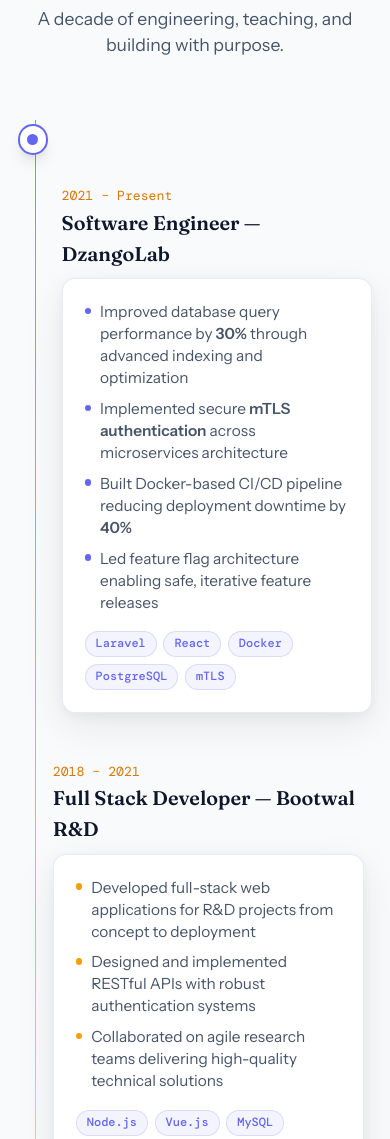
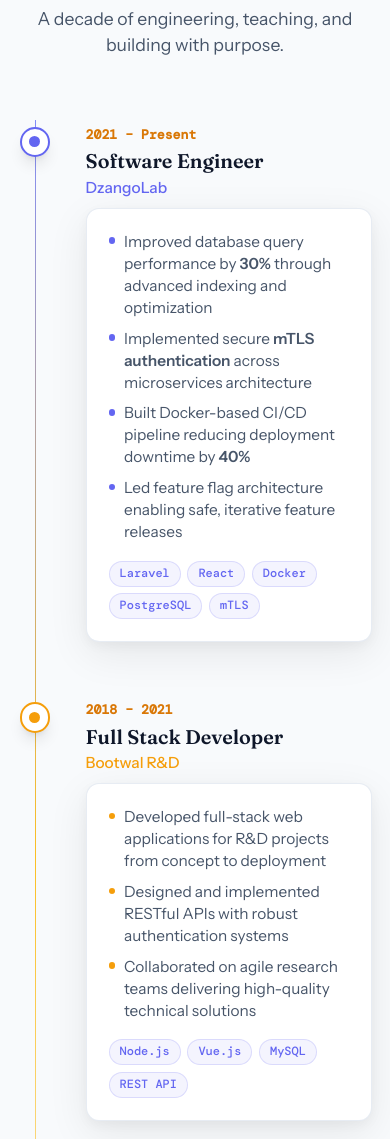
Before and after one commit to tilakpoudel/tilakpoudel.github.io, a plain HTML site: page index.html in a window 390 px wide. Shown: the part 3680-4819 px from the top of the page. Drawn offline with nearby package versions, Linux system fonts and the light colour scheme; animation ran at ten frames a second; a web font is replaced by a local one.

Commit message:
refactor: update recommendation avatars and enhance responsive layout for portfolio and experience sections

```diff
--- a/assets/data/portfolio.json
+++ b/assets/data/portfolio.json
@@ -530,28 +530,28 @@
       "name": "Richard Seltrecht",
       "position": "Lead iOS and Android Software Manager | Wenow | France",
       "text": "I highly recommend Tilak Poudel, who worked with us from February 2022 to December 2025 on our engagement and training platform. He demonstrated strong expertise in software development, consistently delivering reliable, high-quality improvements aligned with project needs. Tilak is collaborative, receptive to feedback, and proactive in suggesting improvements. He would be a valuable asset to any team seeking a skilled and dependable full-stack developer.",
-      "avatar": "https://media.licdn.com/dms/image/v2/D4E03AQHkEdiPhyW9-Q/profile-displayphoto-shrink_200_200/profile-displayphoto-shrink_200_200/0/1678972820849?e=1775088000&v=beta&t=RpGlm76m75d0LdHlnGJY-nfduv19zX5IXz14cW0MUJM",
+      "avatar": "assets/images/recommender/richard.jpeg",
       "url": "https://www.linkedin.com/in/rseltrecht/"
     },
     {
       "name": "Shreejana Gautam",
       "position": "Software Quality Assurance Analyst | Talent-Share | Irvine, California, United States",
       "text": "I highly recommend Tilak he taught me important skills in software testing, especially with Selenium and other tools. He engages students well with practical examples and creates a friendly learning environment. His deep knowledge of software devlopment helped me understand difficult concepts quickly. The hands-on projects were very helpful. He allowed me to practice what I learned in real situations. Tilak was always available for help and encouraged me to explore the subject more. Because of him, I have been able to build a solid foundation in software testing during my career.",
-      "avatar": "https://media.licdn.com/dms/image/v2/D4D03AQEcC3IVsrnFKA/profile-displayphoto-shrink_200_200/B4DZafB.f6GgAY-/0/1746424817992?e=1775088000&v=beta&t=5gEalyftrZnO8K-5X5d8y04tBW7W5UK9u5FQipR8zyI",
+      "avatar": "assets/images/recommender/shreejana-gautam.jpeg",
       "url": "https://www.linkedin.com/in/shreejana-gautam-360448341/"
     },
     {
       "name": "Sabir Manandhar",
       "position": "Software Engineer @ Drive.com.au | Fullstack Developer, Software Engineering Manager",
       "text": "I had the opportunity to manage and mentor Tilak at Dzango, where he consistently showed reliability and a willingness to learn. He approached tasks with dedication and was open to feedback, steadily improving his skills. While there were areas for growth, his perseverance and adaptability allowed him to contribute meaningfully to the team. I have no doubt that with continued experience, Tilak will keep developing their expertise. I wish him all the best in their career ahead.",
-      "avatar": "https://media.licdn.com/dms/image/v2/D5603AQGKnGXSPtuEdg/profile-displayphoto-shrink_200_200/profile-displayphoto-shrink_200_200/0/1671898150659?e=1775088000&v=beta&t=vBcmDnW4wsRU015vihIYumoitvNAW-Jvw2N11mPm2YY",
+      "avatar": "assets/images/recommender/sabir-manandhar.jpeg",
       "url": "https://www.linkedin.com/in/manandharsabir/"
     },
     {
       "name": "Sanjeev Bhandari",
       "position": "Principal | Nepathya College",
       "text": "An outstanding educator who inspires students. Tilak doesn't just teach code; he teaches problem-solving and philosophical discipline, which is rare in technical higher education.",
-      "avatar": "https://scontent.fktm20-1.fna.fbcdn.net/v/t39.30808-6/650479585_10173682750845507_6640784472402089484_n.jpg?_nc_cat=102&ccb=1-7&_nc_sid=7b2446&_nc_ohc=8hOTO0WDirgQ7kNvwHDrW4B&_nc_oc=AdmqYOhAY3e7vjd-e9-BYv5_7ZO5SiKRp0-g1y1hm06uI1DmjA0BN25Cep2nMPS25lfYIYzQYyng05BPa3rTYOLq&_nc_zt=23&_nc_ht=scontent.fktm20-1.fna&_nc_gid=HLEeNSVTAm7816Vx5imvQw&_nc_ss=8&oh=00_AfxV5AO9sEz3XkMiUlYxSaZNG58zZtR-l2vPNUp2mO39WQ&oe=69BC3BD1",
+      "avatar": "assets/images/recommender/sanjeev-bhandari.jpg",
       "url": "https://www.facebook.com/sanjeev.bhandari"
     }
   ],
--- a/assets/js/app.js
+++ b/assets/js/app.js
@@ -161,27 +161,30 @@
         </li>`).join('');
       const chips = job.chips.map(c => `<span class="chip">${c}</span>`).join('');
 
-      // On desktop: alternating left/right. On mobile: all same side.
       return `
-        <div class="relative flex flex-col md:flex-row gap-6 mb-10 reveal" style="transition-delay:${i*0.12}s">
+        <div class="relative flex flex-row md:flex-row gap-0 md:gap-6 mb-12 reveal" style="transition-delay:${i*0.12}s">
+          <!-- Desktop Side Text (Empty on Mobile) -->
           <div class="hidden md:block md:w-1/2 ${side === 'left' ? 'pr-10 text-right order-1' : 'pl-10 text-left order-3'}">
             <span class="text-xs font-mono text-amber-600 dark:text-amber-400 font-semibold">${job.period}</span>
             <h3 class="font-display text-lg font-semibold text-slate-900 dark:text-white mt-0.5">${job.title}</h3>
             <p class="text-sm font-medium" style="color:${dot}">${job.company}</p>
           </div>
 
-          <div class="flex-shrink-0 md:absolute md:left-1/2 md:-ml-3.5 z-10 order-2 self-start mt-1">
+          <!-- Dot / Indicator -->
+          <div class="flex-shrink-0 z-20 order-1 md:absolute md:left-1/2 md:-ml-3.5 mt-1.5 ml-[2px] md:ml-0">
             <div class="w-7 h-7 rounded-full bg-white dark:bg-slate-900 border-2 flex items-center justify-center shadow-lg" style="border-color:${dot}">
               <div class="w-2.5 h-2.5 rounded-full" style="background:${dot}"></div>
             </div>
           </div>
 
-          <div class="md:w-1/2 ${side === 'left' ? 'pl-2 md:pl-10 ml-8 md:ml-0 order-3' : 'pr-2 md:pr-10 ml-8 md:ml-0 order-1'} md:order-none">
+          <!-- Card Content -->
+          <div class="flex-grow md:w-1/2 order-2 ${side === 'left' ? 'md:order-3 md:pl-10' : 'md:order-1 md:pr-10'} ml-8 md:ml-0">
             <div class="md:hidden mb-2">
-              <span class="text-xs font-mono text-amber-600 dark:text-amber-400">${job.period}</span>
-              <h3 class="font-display text-lg font-semibold text-slate-900 dark:text-white">${job.title} — ${job.company}</h3>
+              <span class="text-xs font-mono text-amber-600 dark:text-amber-400 font-semibold">${job.period}</span>
+              <h3 class="font-display text-lg font-semibold text-slate-900 dark:text-white">${job.title}</h3>
+              <p class="text-sm font-medium" style="color:${dot}">${job.company}</p>
             </div>
-            <div class="card-lifted rounded-xl p-5">
+            <div class="card-lifted rounded-xl p-5 hover:shadow-xl transition-shadow duration-300">
               <ul class="space-y-2">${ach}</ul>
               <div class="flex flex-wrap gap-1.5 mt-4">${chips}</div>
             </div>
@@ -303,16 +306,21 @@
     if (!el) return;
 
     el.innerHTML = articles.map((a, i) => `
-      <a href="https://medium.com/@tilakpoudel" target="_blank" rel="noopener"
-         class="card p-5 group block reveal" style="transition-delay:${i*0.08}s" aria-label="Read article: ${a.title}">
+      <div class="card p-5 group reveal h-full flex flex-col" style="transition-delay:${i*0.08}s">
         <div class="mb-3"><span class="chip">${a.tag}</span></div>
-        <h3 class="font-display text-base font-semibold text-slate-900 dark:text-white group-hover:text-indigo-600 dark:group-hover:text-indigo-400 transition-colors mb-2">${a.title}</h3>
-        <p class="text-sm text-slate-500 dark:text-slate-400 mb-4 leading-relaxed">${a.summary}</p>
-        <div class="flex items-center gap-1.5 text-xs text-indigo-600 dark:text-indigo-400 font-medium">
-          Read on Medium
-          <svg class="w-3 h-3 group-hover:translate-x-0.5 transition-transform" fill="none" stroke="currentColor" viewBox="0 0 24 24"><path stroke-linecap="round" stroke-linejoin="round" stroke-width="2" d="M9 5l7 7-7 7"/></svg>
+        <h3 class="font-display text-base font-semibold text-slate-900 dark:text-white transition-colors mb-2">${a.title}</h3>
+        <p class="text-sm text-slate-500 dark:text-slate-400 mb-4 leading-relaxed flex-grow">${a.summary}</p>
+        <div class="mt-auto">
+          <a href="https://medium.com/@tilakpoudel" target="_blank" rel="noopener"
+             class="inline-flex items-center gap-1.5 text-xs text-indigo-600 dark:text-indigo-400 font-medium hover:text-amber-600 dark:hover:text-amber-400 transition-colors group/link"
+             aria-label="Read article: ${a.title}">
+            Read on Medium
+            <svg class="w-3.5 h-3.5 transform group-hover/link:translate-x-1 transition-transform" fill="none" stroke="currentColor" viewBox="0 0 24 24">
+              <path stroke-linecap="round" stroke-linejoin="round" stroke-width="2" d="M14 5l7 7-7 7M3 12h18"/>
+            </svg>
+          </a>
         </div>
-      </a>
+      </div>
     `).join('');
   }
 
@@ -377,15 +385,22 @@
       const displayContent  = needsTruncation ? r.text.slice(0, 200) + '...' : r.text;
 
       return `
-        <div class="rec-card glow-card indigo p-6 reveal h-full flex flex-col" style="transition-delay:${i * 0.1}s">
-          <div class="flex items-center gap-4 mb-5">
-            <a href="${r.url || '#'}" target="_blank" rel="noopener" class="w-12 h-12 rounded-full overflow-hidden border-2 border-indigo-100 dark:border-indigo-900/50 flex-shrink-0 hover:opacity-80 transition-opacity">
-              <img src="${r.avatar}" alt="${r.name}" class="w-full h-full object-cover">
-            </a>
-            <div>
-              <a href="${r.url || '#'}" target="_blank" rel="noopener" class="font-display font-semibold text-slate-900 dark:text-white text-sm hover:text-indigo-600 transition-colors">${r.name}</a>
-              <p class="text-[10px] uppercase tracking-wider text-slate-500 dark:text-slate-400 font-mono">${r.position}</p>
+        <div class="rec-card glow-card indigo p-6 reveal h-full flex flex-col group/rec" style="transition-delay:${i * 0.1}s">
+          <div class="flex items-center justify-between mb-5">
+            <div class="flex items-center gap-4">
+              <div class="w-12 h-12 rounded-full overflow-hidden border-2 border-indigo-100 dark:border-indigo-900/50 flex-shrink-0">
+                <img src="${r.avatar}" alt="${r.name}" class="w-full h-full object-cover">
+              </div>
+              <div>
+                <h4 class="font-display font-semibold text-slate-900 dark:text-white text-sm">${r.name}</h4>
+                <p class="text-[10px] uppercase tracking-wider text-slate-500 dark:text-slate-400 font-mono">${r.position}</p>
+              </div>
             </div>
+            ${r.url ? `
+              <a href="${r.url}" target="_blank" rel="noopener" class="w-8 h-8 rounded-full bg-slate-100 dark:bg-slate-800 flex items-center justify-center text-slate-400 hover:text-indigo-600 dark:hover:text-indigo-400 hover:bg-indigo-50 dark:hover:bg-indigo-950/30 transition-all shadow-sm" title="View LinkedIn Profile">
+                <svg class="w-3.5 h-3.5" fill="none" stroke="currentColor" viewBox="0 0 24 24"><path stroke-linecap="round" stroke-linejoin="round" stroke-width="2" d="M10 6H6a2 2 0 00-2 2v10a2 2 0 002 2h10a2 2 0 002-2v-4M14 4h6m0 0v6m0-6L10 14"/></svg>
+              </a>
+            ` : ''}
           </div>
           <div class="relative flex-grow flex flex-col justify-between">
             <svg class="absolute -top-2 -left-2 w-8 h-8 text-indigo-500/10" fill="currentColor" viewBox="0 0 32 32" aria-hidden="true">
@@ -449,9 +464,14 @@
     const doubled = [...clients, ...clients];
 
     rail.innerHTML = doubled.map(c => `
-      <a href="${c.url || '#'}" target="_blank" rel="noopener" class="logo-item" title="${c.name}">
+      <div class="logo-item group/logo" title="${c.name}">
         <img src="${c.logo}" alt="${c.name} logo" class="max-h-16 transition-all">
-      </a>
+        ${c.url ? `
+          <a href="${c.url}" target="_blank" rel="noopener" class="absolute top-2 right-2 w-7 h-7 rounded-full bg-white/90 dark:bg-slate-800/90 flex items-center justify-center text-slate-400 opacity-0 group-hover/logo:opacity-100 hover:text-indigo-600 dark:hover:text-indigo-400 transition-all shadow-sm z-10" title="Visit Website">
+            <svg class="w-3.5 h-3.5" fill="none" stroke="currentColor" viewBox="0 0 24 24"><path stroke-linecap="round" stroke-linejoin="round" stroke-width="2" d="M10 6H6a2 2 0 00-2 2v10a2 2 0 002 2h10a2 2 0 002-2v-4M14 4h6m0 0v6m0-6L10 14"/></svg>
+          </a>
+        ` : ''}
+      </div>
     `).join('');
   }
 
```
Also changed, not shown: index.html (+1 -1 lines), assets/images/recommender/richard.jpeg (added), assets/images/recommender/sabir-manandhar.jpeg (added), assets/images/recommender/sanjeev-bhandari.jpg (added), assets/images/recommender/shreejana-gautam.jpeg (added).
